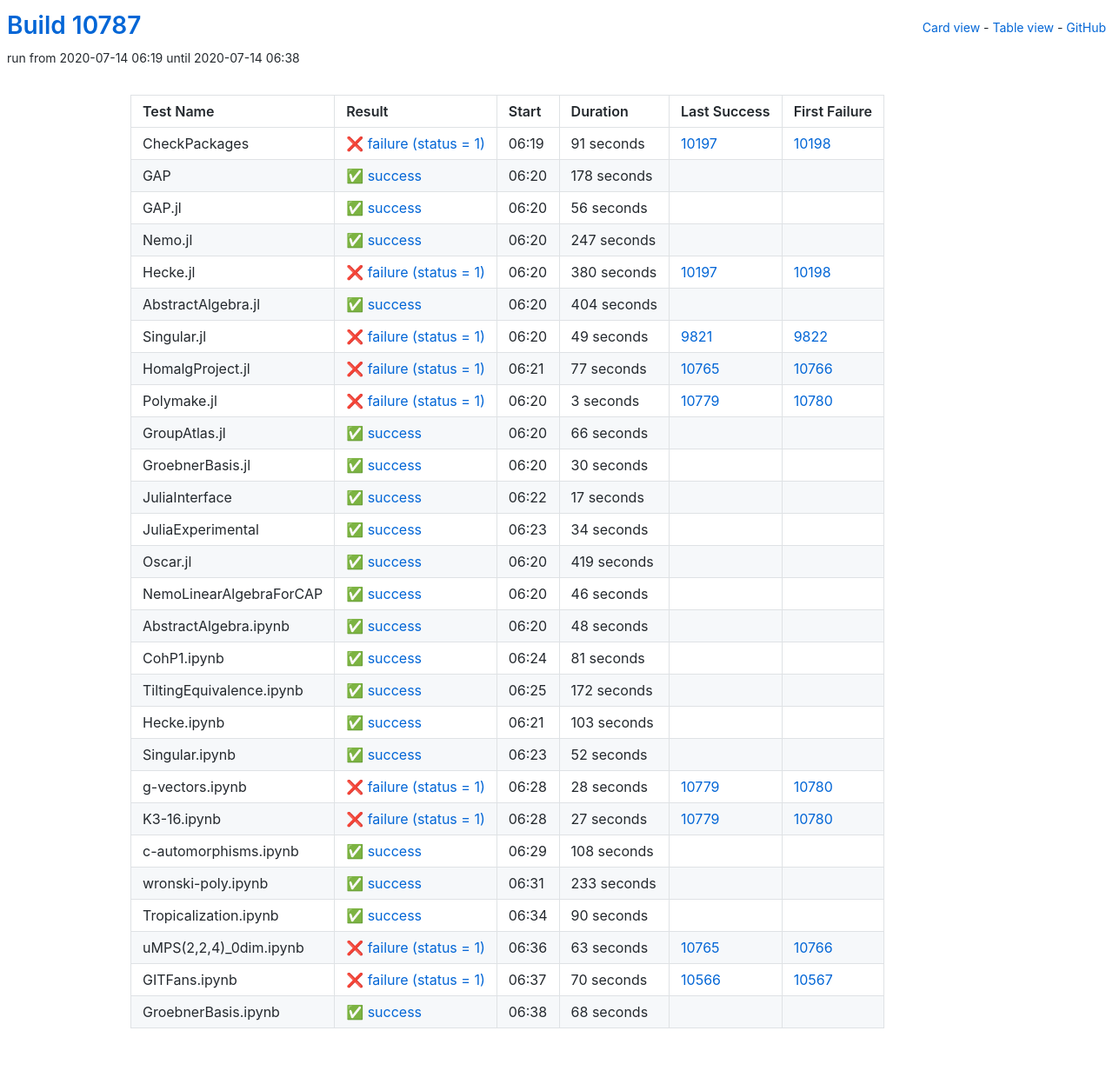
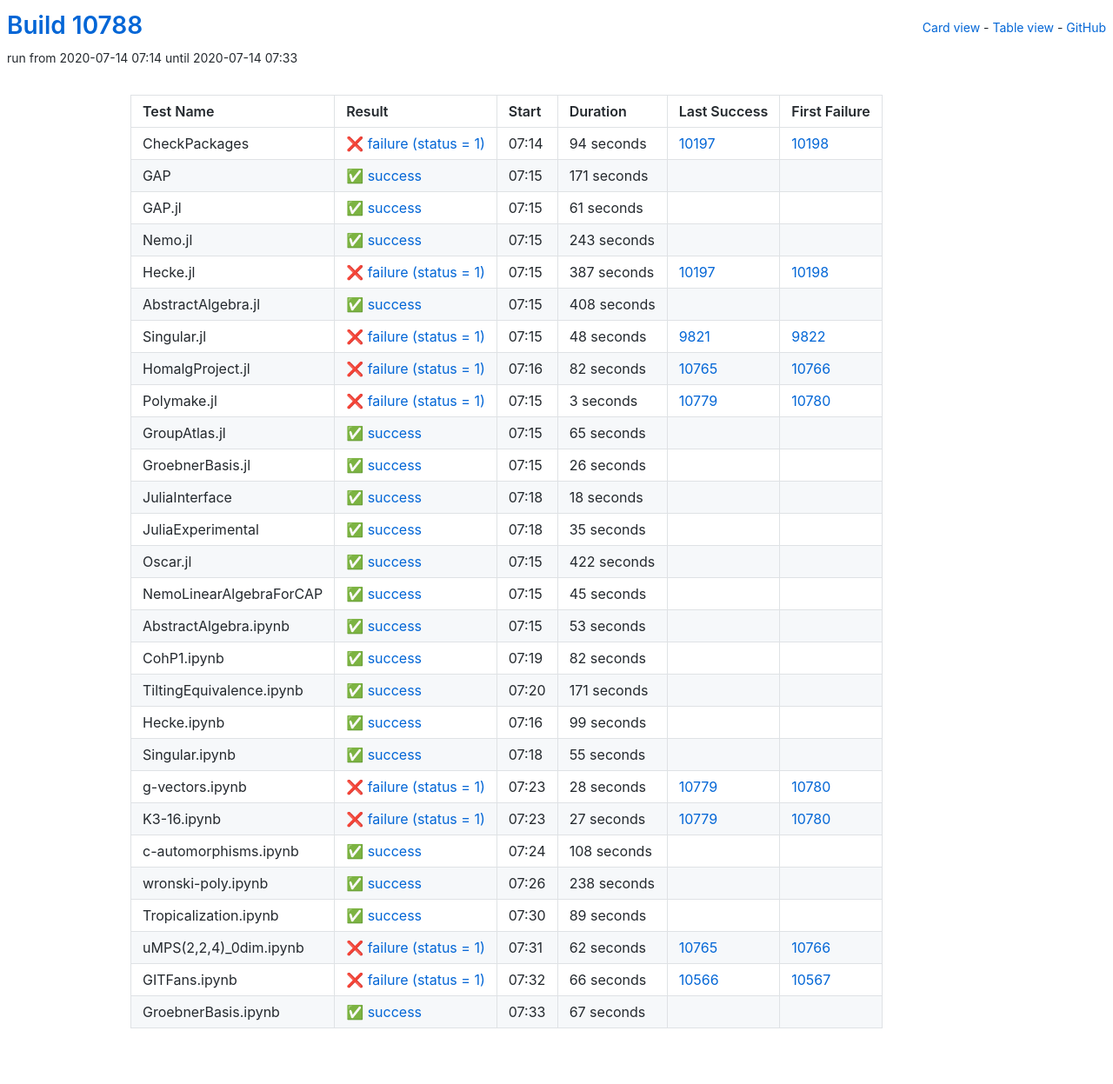
Before and after one commit to oscar-system/oscar-ci-status, a Jekyll site: the page built from table.html, in a window 1280 px wide. Shown: the whole page at 87% size. Built offline with Jekyll 4.4.1, drawn with Linux system fonts in a browser that asks for light colours.

Commit message:
Build #10788

```diff
--- a/_data/ci.yml
+++ b/_data/ci.yml
@@ -1,6 +1,6 @@
 ---
-build: 10787
-build_url: https://oscarci.mathematik.uni-kl.de/job/oscar/10787/
+build: 10788
+build_url: https://oscarci.mathematik.uni-kl.de/job/oscar/10788/
 job: oscar
 organization: oscar-system
 repo: oscar-ci-status
@@ -8,104 +8,104 @@
 tests:
 - name: CheckPackages
   id: checkpackages
-  log: https://oscarci.mathematik.uni-kl.de/job/oscar/10787/artifact/logs/build-10787/CheckPackages.log
-  start: 2020-07-14 06:19
+  log: https://oscarci.mathematik.uni-kl.de/job/oscar/10788/artifact/logs/build-10788/CheckPackages.log
+  start: 2020-07-14 07:14
   success: false
   exitcode: 1
   status: failure
-  duration: 91
+  duration: 94
   last_success: 10197
   last_success_url: https://oscarci.mathematik.uni-kl.de/job/oscar/10197/
   first_failure: 10198
   first_failure_url: https://oscarci.mathematik.uni-kl.de/job/oscar/10198/
 - name: GAP
   id: gap
-  log: https://oscarci.mathematik.uni-kl.de/job/oscar/10787/artifact/logs/build-10787/GAP.log
-  start: 2020-07-14 06:20
+  log: https://oscarci.mathematik.uni-kl.de/job/oscar/10788/artifact/logs/build-10788/GAP.log
+  start: 2020-07-14 07:15
   success: true
   exitcode: 0
   status: success
-  duration: 178
+  duration: 171
   last_success: false
   last_success_url:
   first_failure: false
   first_failure_url:
 - name: GAP.jl
   id: gap-jl
-  log: https://oscarci.mathematik.uni-kl.de/job/oscar/10787/artifact/logs/build-10787/GAP.jl.log
-  start: 2020-07-14 06:20
+  log: https://oscarci.mathematik.uni-kl.de/job/oscar/10788/artifact/logs/build-10788/GAP.jl.log
+  start: 2020-07-14 07:15
   success: true
   exitcode: 0
   status: success
-  duration: 56
+  duration: 61
   last_success: false
   last_success_url:
   first_failure: false
   first_failure_url:
 - name: Nemo.jl
   id: nemo-jl
-  log: https://oscarci.mathematik.uni-kl.de/job/oscar/10787/artifact/logs/build-10787/Nemo.jl.log
-  start: 2020-07-14 06:20
+  log: https://oscarci.mathematik.uni-kl.de/job/oscar/10788/artifact/logs/build-10788/Nemo.jl.log
+  start: 2020-07-14 07:15
   success: true
   exitcode: 0
   status: success
-  duration: 247
+  duration: 243
   last_success: false
   last_success_url:
   first_failure: false
   first_failure_url:
 - name: Hecke.jl
   id: hecke-jl
-  log: https://oscarci.mathematik.uni-kl.de/job/oscar/10787/artifact/logs/build-10787/Hecke.jl.log
-  start: 2020-07-14 06:20
+  log: https://oscarci.mathematik.uni-kl.de/job/oscar/10788/artifact/logs/build-10788/Hecke.jl.log
+  start: 2020-07-14 07:15
   success: false
   exitcode: 1
   status: failure
-  duration: 380
+  duration: 387
   last_success: 10197
   last_success_url: https://oscarci.mathematik.uni-kl.de/job/oscar/10197/
   first_failure: 10198
   first_failure_url: https://oscarci.mathematik.uni-kl.de/job/oscar/10198/
 - name: AbstractAlgebra.jl
   id: abstractalgebra-jl
-  log: https://oscarci.mathematik.uni-kl.de/job/oscar/10787/artifact/logs/build-10787/AbstractAlgebra.jl.log
-  start: 2020-07-14 06:20
+  log: https://oscarci.mathematik.uni-kl.de/job/oscar/10788/artifact/logs/build-10788/AbstractAlgebra.jl.log
+  start: 2020-07-14 07:15
   success: true
   exitcode: 0
   status: success
-  duration: 404
+  duration: 408
   last_success: false
   last_success_url:
   first_failure: false
   first_failure_url:
 - name: Singular.jl
   id: singular-jl
-  log: https://oscarci.mathematik.uni-kl.de/job/oscar/10787/artifact/logs/build-10787/Singular.jl.log
-  start: 2020-07-14 06:20
+  log: https://oscarci.mathematik.uni-kl.de/job/oscar/10788/artifact/logs/build-10788/Singular.jl.log
+  start: 2020-07-14 07:15
   success: false
   exitcode: 1
   status: failure
-  duration: 49
+  duration: 48
   last_success: 9821
   last_success_url: https://oscarci.mathematik.uni-kl.de/job/oscar/9821/
   first_failure: 9822
   first_failure_url: https://oscarci.mathematik.uni-kl.de/job/oscar/9822/
 - name: HomalgProject.jl
   id: homalgproject-jl
-  log: https://oscarci.mathematik.uni-kl.de/job/oscar/10787/artifact/logs/build-10787/HomalgProject.jl.log
-  start: 2020-07-14 06:21
+  log: https://oscarci.mathematik.uni-kl.de/job/oscar/10788/artifact/logs/build-10788/HomalgProject.jl.log
+  start: 2020-07-14 07:16
   success: false
   exitcode: 1
   status: failure
-  duration: 77
+  duration: 82
   last_success: 10765
   last_success_url: https://oscarci.mathematik.uni-kl.de/job/oscar/10765/
   first_failure: 10766
   first_failure_url: https://oscarci.mathematik.uni-kl.de/job/oscar/10766/
 - name: Polymake.jl
   id: polymake-jl
-  log: https://oscarci.mathematik.uni-kl.de/job/oscar/10787/artifact/logs/build-10787/Polymake.jl.log
-  start: 2020-07-14 06:20
+  log: https://oscarci.mathematik.uni-kl.de/job/oscar/10788/artifact/logs/build-10788/Polymake.jl.log
+  start: 2020-07-14 07:15
   success: false
   exitcode: 1
   status: failure
@@ -116,140 +116,140 @@
   first_failure_url: https://oscarci.mathematik.uni-kl.de/job/oscar/10780/
 - name: GroupAtlas.jl
   id: groupatlas-jl
-  log: https://oscarci.mathematik.uni-kl.de/job/oscar/10787/artifact/logs/build-10787/GroupAtlas.jl.log
-  start: 2020-07-14 06:20
+  log: https://oscarci.mathematik.uni-kl.de/job/oscar/10788/artifact/logs/build-10788/GroupAtlas.jl.log
+  start: 2020-07-14 07:15
   success: true
   exitcode: 0
   status: success
-  duration: 66
+  duration: 65
   last_success: false
   last_success_url:
   first_failure: false
   first_failure_url:
 - name: GroebnerBasis.jl
   id: groebnerbasis-jl
-  log: https://oscarci.mathematik.uni-kl.de/job/oscar/10787/artifact/logs/build-10787/GroebnerBasis.jl.log
-  start: 2020-07-14 06:20
+  log: https://oscarci.mathematik.uni-kl.de/job/oscar/10788/artifact/logs/build-10788/GroebnerBasis.jl.log
+  start: 2020-07-14 07:15
   success: true
   exitcode: 0
   status: success
-  duration: 30
+  duration: 26
   last_success: false
   last_success_url:
   first_failure: false
   first_failure_url:
 - name: JuliaInterface
   id: juliainterface
-  log: https://oscarci.mathematik.uni-kl.de/job/oscar/10787/artifact/logs/build-10787/JuliaInterface.log
-  start: 2020-07-14 06:22
+  log: https://oscarci.mathematik.uni-kl.de/job/oscar/10788/artifact/logs/build-10788/JuliaInterface.log
+  start: 2020-07-14 07:18
   success: true
   exitcode: 0
   status: success
-  duration: 17
+  duration: 18
   last_success: false
   last_success_url:
   first_failure: false
   first_failure_url:
 - name: JuliaExperimental
   id: juliaexperimental
-  log: https://oscarci.mathematik.uni-kl.de/job/oscar/10787/artifact/logs/build-10787/JuliaExperimental.log
-  start: 2020-07-14 06:23
+  log: https://oscarci.mathematik.uni-kl.de/job/oscar/10788/artifact/logs/build-10788/JuliaExperimental.log
+  start: 2020-07-14 07:18
   success: true
   exitcode: 0
   status: success
-  duration: 34
+  duration: 35
   last_success: false
   last_success_url:
   first_failure: false
   first_failure_url:
 - name: Oscar.jl
   id: oscar-jl
-  log: https://oscarci.mathematik.uni-kl.de/job/oscar/10787/artifact/logs/build-10787/Oscar.jl.log
-  start: 2020-07-14 06:20
+  log: https://oscarci.mathematik.uni-kl.de/job/oscar/10788/artifact/logs/build-10788/Oscar.jl.log
+  start: 2020-07-14 07:15
   success: true
   exitcode: 0
   status: success
-  duration: 419
+  duration: 422
   last_success: false
   last_success_url:
   first_failure: false
   first_failure_url:
 - name: NemoLinearAlgebraForCAP
   id: nemolinearalgebraforcap
-  log: https://oscarci.mathematik.uni-kl.de/job/oscar/10787/artifact/logs/build-10787/NemoLinearAlgebraForCAP.log
-  start: 2020-07-14 06:20
+  log: https://oscarci.mathematik.uni-kl.de/job/oscar/10788/artifact/logs/build-10788/NemoLinearAlgebraForCAP.log
+  start: 2020-07-14 07:15
   success: true
   exitcode: 0
   status: success
-  duration: 46
+  duration: 45
   last_success: false
   last_success_url:
   first_failure: false
   first_failure_url:
 - name: AbstractAlgebra.ipynb
   id: abstractalgebra-ipynb
-  log: https://oscarci.mathematik.uni-kl.de/job/oscar/10787/artifact/logs/build-10787/AbstractAlgebra.ipynb.log
-  start: 2020-07-14 06:20
+  log: https://oscarci.mathematik.uni-kl.de/job/oscar/10788/artifact/logs/build-10788/AbstractAlgebra.ipynb.log
+  start: 2020-07-14 07:15
   success: true
   exitcode: 0
   status: success
-  duration: 48
+  duration: 53
   last_success: false
   last_success_url:
   first_failure: false
   first_failure_url:
 - name: CohP1.ipynb
   id: cohp1-ipynb
-  log: https://oscarci.mathematik.uni-kl.de/job/oscar/10787/artifact/logs/build-10787/CohP1.ipynb.log
-  start: 2020-07-14 06:24
+  log: https://oscarci.mathematik.uni-kl.de/job/oscar/10788/artifact/logs/build-10788/CohP1.ipynb.log
+  start: 2020-07-14 07:19
   success: true
   exitcode: 0
   status: success
-  duration: 81
+  duration: 82
   last_success: false
   last_success_url:
   first_failure: false
   first_failure_url:
 - name: TiltingEquivalence.ipynb
   id: tiltingequivalence-ipynb
-  log: https://oscarci.mathematik.uni-kl.de/job/oscar/10787/artifact/logs/build-10787/TiltingEquivalence.ipynb.log
-  start: 2020-07-14 06:25
+  log: https://oscarci.mathematik.uni-kl.de/job/oscar/10788/artifact/logs/build-10788/TiltingEquivalence.ipynb.log
+  start: 2020-07-14 07:20
   success: true
   exitcode: 0
   status: success
-  duration: 172
+  duration: 171
   last_success: false
   last_success_url:
   first_failure: false
   first_failure_url:
 - name: Hecke.ipynb
   id: hecke-ipynb
-  log: https://oscarci.mathematik.uni-kl.de/job/oscar/10787/artifact/logs/build-10787/Hecke.ipynb.log
-  start: 2020-07-14 06:21
+  log: https://oscarci.mathematik.uni-kl.de/job/oscar/10788/artifact/logs/build-10788/Hecke.ipynb.log
+  start: 2020-07-14 07:16
   success: true
   exitcode: 0
   status: success
-  duration: 103
+  duration: 99
   last_success: false
   last_success_url:
   first_failure: false
   first_failure_url:
 - name: Singular.ipynb
   id: singular-ipynb
-  log: https://oscarci.mathematik.uni-kl.de/job/oscar/10787/artifact/logs/build-10787/Singular.ipynb.log
-  start: 2020-07-14 06:23
+  log: https://oscarci.mathematik.uni-kl.de/job/oscar/10788/artifact/logs/build-10788/Singular.ipynb.log
+  start: 2020-07-14 07:18
   success: true
   exitcode: 0
   status: success
-  duration: 52
+  duration: 55
   last_success: false
   last_success_url:
   first_failure: false
   first_failure_url:
 - name: g-vectors.ipynb
   id: g-vectors-ipynb
-  log: https://oscarci.mathematik.uni-kl.de/job/oscar/10787/artifact/logs/build-10787/g-vectors.ipynb.log
-  start: 2020-07-14 06:28
+  log: https://oscarci.mathematik.uni-kl.de/job/oscar/10788/artifact/logs/build-10788/g-vectors.ipynb.log
+  start: 2020-07-14 07:23
   success: false
   exitcode: 1
   status: failure
@@ -260,8 +260,8 @@
   first_failure_url: https://oscarci.mathematik.uni-kl.de/job/oscar/10780/
 - name: K3-16.ipynb
   id: k3-16-ipynb
-  log: https://oscarci.mathematik.uni-kl.de/job/oscar/10787/artifact/logs/build-10787/K3-16.ipynb.log
-  start: 2020-07-14 06:28
+  log: https://oscarci.mathematik.uni-kl.de/job/oscar/10788/artifact/logs/build-10788/K3-16.ipynb.log
+  start: 2020-07-14 07:23
   success: false
   exitcode: 1
   status: failure
@@ -272,8 +272,8 @@
   first_failure_url: https://oscarci.mathematik.uni-kl.de/job/oscar/10780/
 - name: c-automorphisms.ipynb
   id: c-automorphisms-ipynb
-  log: https://oscarci.mathematik.uni-kl.de/job/oscar/10787/artifact/logs/build-10787/c-automorphisms.ipynb.log
-  start: 2020-07-14 06:29
+  log: https://oscarci.mathematik.uni-kl.de/job/oscar/10788/artifact/logs/build-10788/c-automorphisms.ipynb.log
+  start: 2020-07-14 07:24
   success: true
   exitcode: 0
   status: success
@@ -284,60 +284,60 @@
   first_failure_url:
 - name: wronski-poly.ipynb
   id: wronski-poly-ipynb
-  log: https://oscarci.mathematik.uni-kl.de/job/oscar/10787/artifact/logs/build-10787/wronski-poly.ipynb.log
-  start: 2020-07-14 06:31
+  log: https://oscarci.mathematik.uni-kl.de/job/oscar/10788/artifact/logs/build-10788/wronski-poly.ipynb.log
+  start: 2020-07-14 07:26
   success: true
   exitcode: 0
   status: success
-  duration: 233
+  duration: 238
   last_success: false
   last_success_url:
   first_failure: false
   first_failure_url:
 - name: Tropicalization.ipynb
   id: tropicalization-ipynb
-  log: https://oscarci.mathematik.uni-kl.de/job/oscar/10787/artifact/logs/build-10787/Tropicalization.ipynb.log
-  start: 2020-07-14 06:34
+  log: https://oscarci.mathematik.uni-kl.de/job/oscar/10788/artifact/logs/build-10788/Tropicalization.ipynb.log
+  start: 2020-07-14 07:30
   success: true
   exitcode: 0
   status: success
-  duration: 90
+  duration: 89
   last_success: false
   last_success_url:
   first_failure: false
   first_failure_url:
 - name: uMPS(2,2,4)_0dim.ipynb
   id: umps-2-2-4-0dim-ipynb
-  log: https://oscarci.mathematik.uni-kl.de/job/oscar/10787/artifact/logs/build-10787/uMPS-2-2-4-_0dim.ipynb.log
-  start: 2020-07-14 06:36
+  log: https://oscarci.mathematik.uni-kl.de/job/oscar/10788/artifact/logs/build-10788/uMPS-2-2-4-_0dim.ipynb.log
+  start: 2020-07-14 07:31
   success: false
   exitcode: 1
   status: failure
-  duration: 63
+  duration: 62
   last_success: 10765
   last_success_url: https://oscarci.mathematik.uni-kl.de/job/oscar/10765/
   first_failure: 10766
   first_failure_url: https://oscarci.mathematik.uni-kl.de/job/oscar/10766/
 - name: GITFans.ipynb
   id: gitfans-ipynb
-  log: https://oscarci.mathematik.uni-kl.de/job/oscar/10787/artifact/logs/build-10787/GITFans.ipynb.log
-  start: 2020-07-14 06:37
+  log: https://oscarci.mathematik.uni-kl.de/job/oscar/10788/artifact/logs/build-10788/GITFans.ipynb.log
+  start: 2020-07-14 07:32
   success: false
   exitcode: 1
   status: failure
-  duration: 70
+  duration: 66
   last_success: 10566
   last_success_url: https://oscarci.mathematik.uni-kl.de/job/oscar/10566/
   first_failure: 10567
   first_failure_url: https://oscarci.mathematik.uni-kl.de/job/oscar/10567/
 - name: GroebnerBasis.ipynb
   id: groebnerbasis-ipynb
-  log: https://oscarci.mathematik.uni-kl.de/job/oscar/10787/artifact/logs/build-10787/GroebnerBasis.ipynb.log
-  start: 2020-07-14 06:38
+  log: https://oscarci.mathematik.uni-kl.de/job/oscar/10788/artifact/logs/build-10788/GroebnerBasis.ipynb.log
+  start: 2020-07-14 07:33
   success: true
   exitcode: 0
   status: success
-  duration: 68
+  duration: 67
   last_success: false
   last_success_url:
   first_failure: false
```
Also changed, not shown: README.md.
